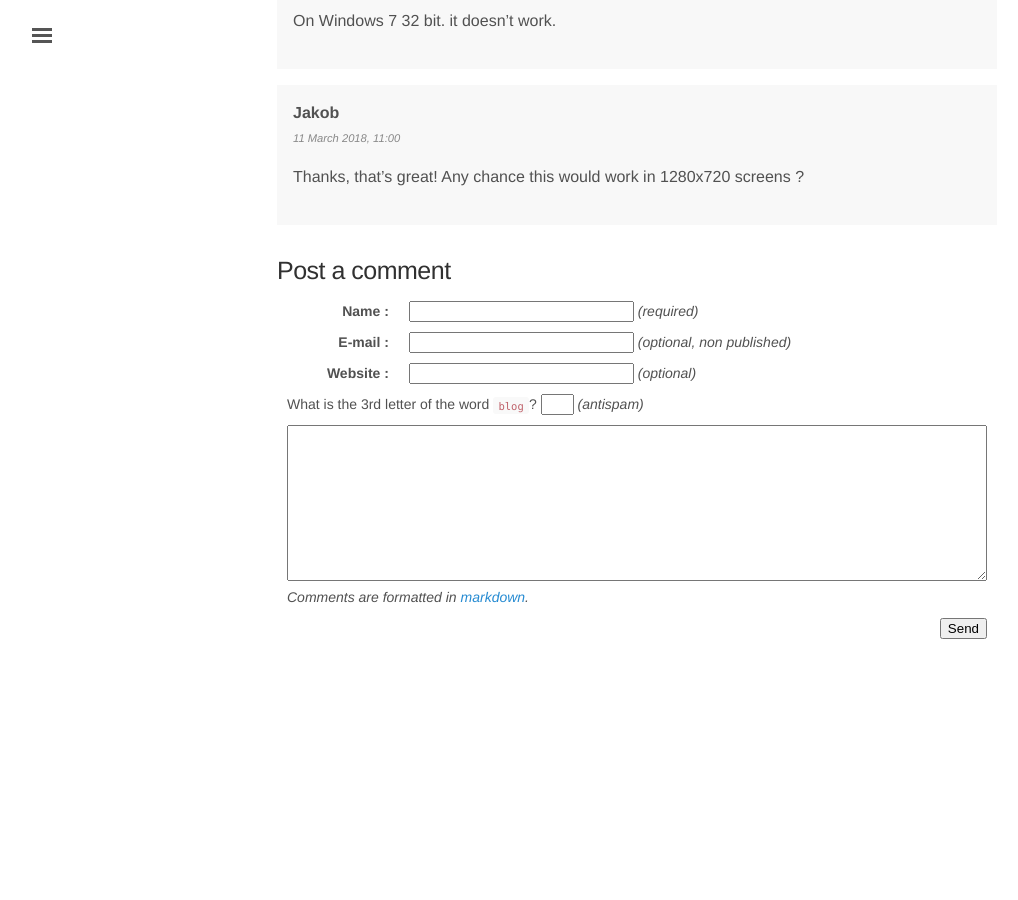
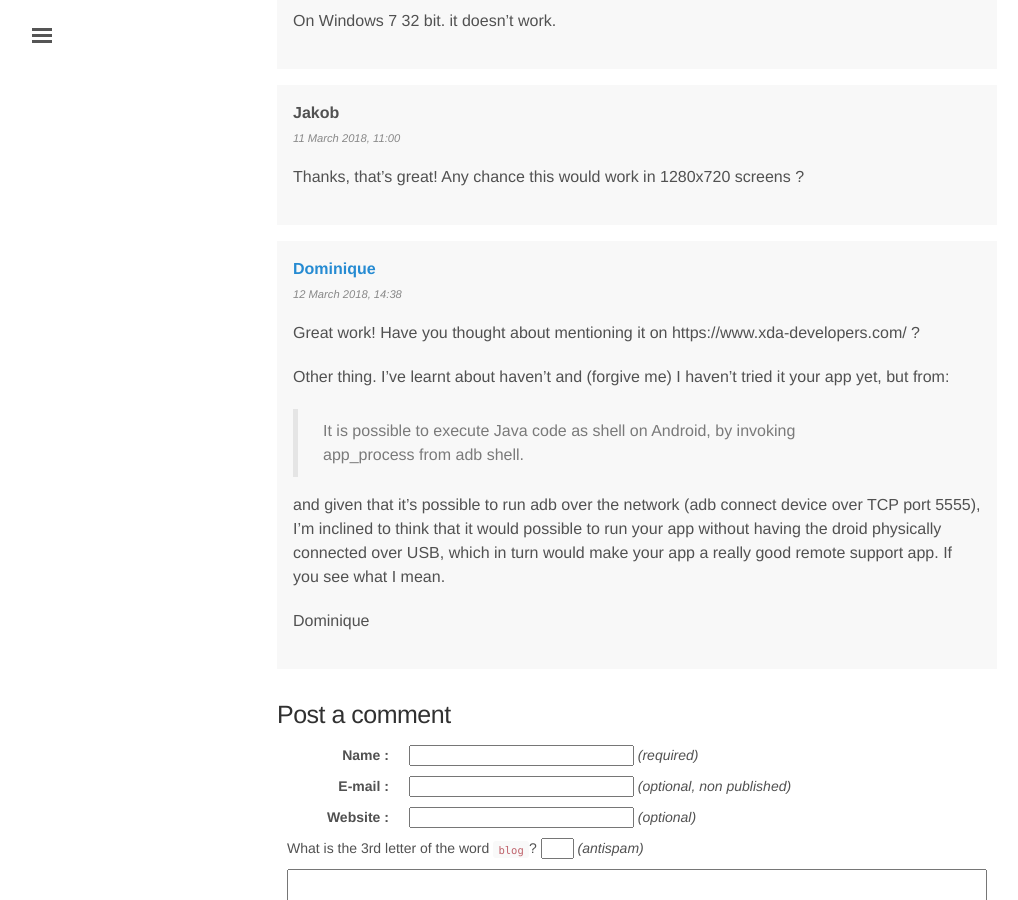
Before and after one commit to rom1v/blog.rom1v.com, a Jekyll site: the page built from _posts/2018-03-08-introducing-scrcpy.md, in a window 1280 px wide and 900 px high, scrolled down 13949 px. Shown: the whole window, without its empty margins (3-1021 px from the left). Built offline with Jekyll 4.4.1, drawn with Linux system fonts in a browser that asks for light colours; before the commit the page ends 14613 px from its top, so only the background shows below that.

Commit message:
Publish comment 23 for scrcpy

```diff
--- a/_data/comments-2018-03-introducing-scrcpy.yaml
+++ b/_data/comments-2018-03-introducing-scrcpy.yaml
@@ -180,3 +180,24 @@
   date: 2018-03-11 11:00:23+01:00
   contents: |
     Thanks, that's great! Any chance this would work in 1280x720 screens ?
+- id: 23
+  author: Dominique
+  author-url: wizedomwisdom.com
+  date: 2018-03-12 14:38:13+01:00
+  contents: |
+    Great work! Have you thought about mentioning it on
+    https://www.xda-developers.com/ ?
+
+    Other thing. I've learnt about haven't and (forgive me) I haven't tried it
+    your app yet, but from:
+
+    > It is possible to execute Java code as shell on Android, by invoking
+    > app_process from adb shell.
+
+    and given that it's possible to run adb over the network (adb connect device
+    over TCP port 5555), I'm inclined to think that it would possible to run
+    your app without having the droid physically connected over USB, which in
+    turn would make your app a really good remote support app. If you see what I
+    mean.
+
+    Dominique
```
